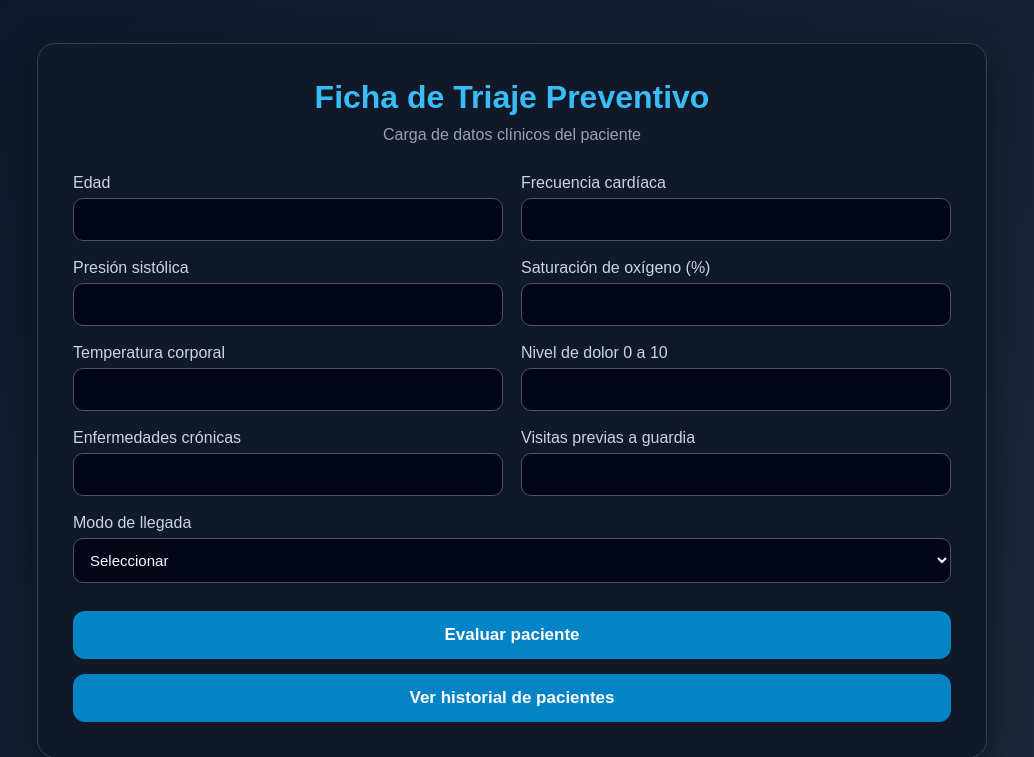
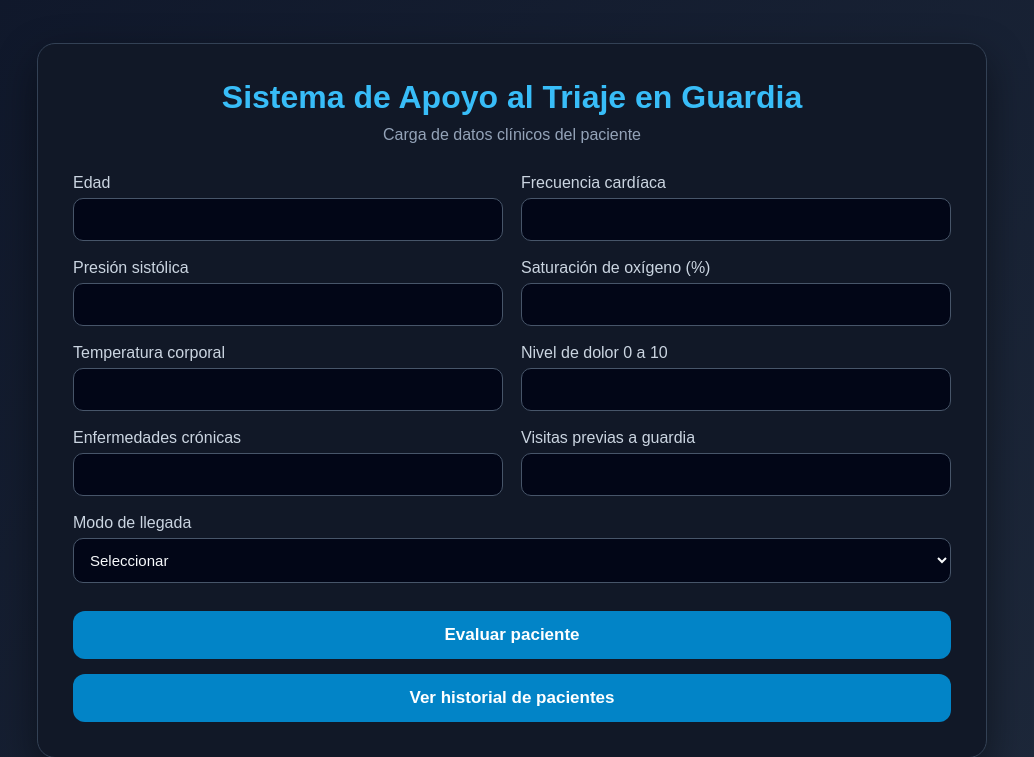
Before and after one commit to gustavomansilla86/triaje_medico, a FastAPI app: page / in a window 1280 px wide. Shown: the top 757 px of the page, without its empty margins (128-1162 px from the left). Run offline with FastAPI, Linux system fonts and the light colour scheme.

Commit message:
cambio de nombre

```diff
--- a/templates/index.html
+++ b/templates/index.html
@@ -1,16 +1,17 @@
-
 <!DOCTYPE html>
 <html lang="es">
+
 <head>
     <meta charset="UTF-8">
     <title>Ficha de Triaje Médico</title>
     <link rel="stylesheet" href="/static/styles.css">
 </head>
+
 <body>
 
     <div class="container">
         <div class="card">
-        <h1>Ficha de Triaje Preventivo</h1>
+            <h1>Sistema de Apoyo al Triaje en Guardia</h1>
             <p class="subtitle">Carga de datos clínicos del paciente</p>
 
             <form action="/resultado" method="post">
@@ -77,4 +78,5 @@
     </div>
 
 </body>
+
 </html>
```
Lines whose indentation alone changed are shown as unchanged.
